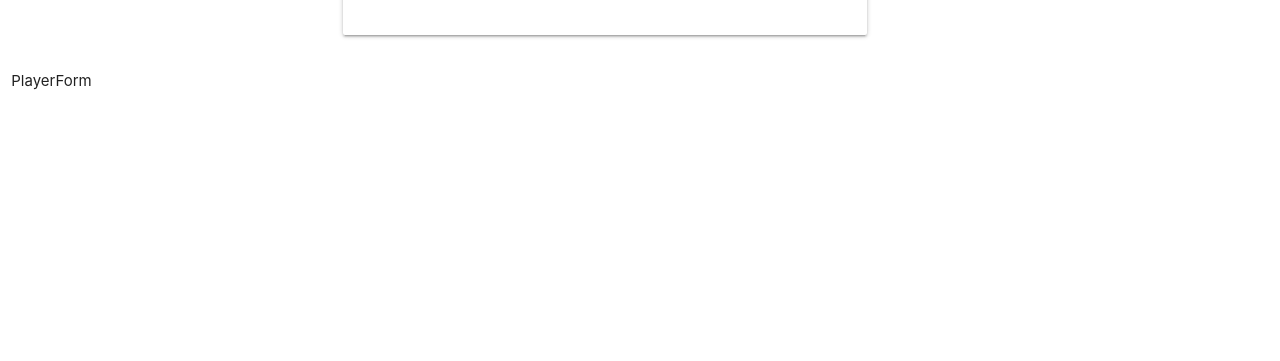
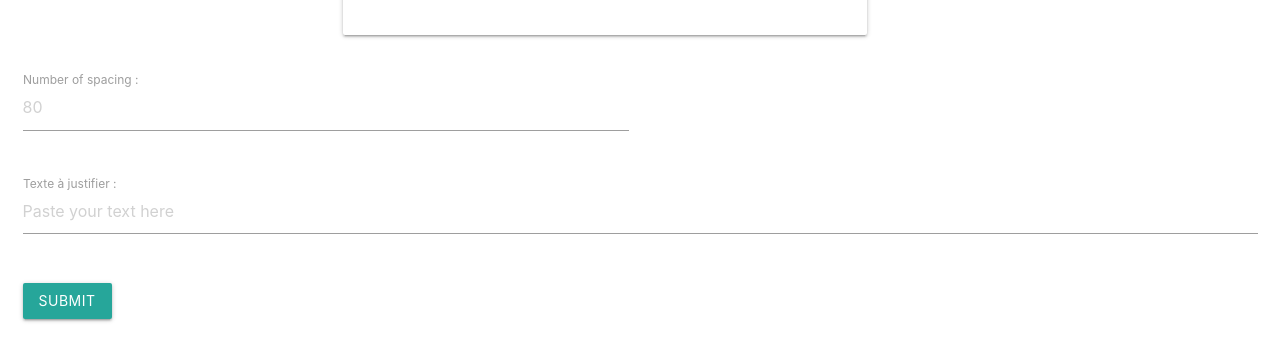
Before and after one commit to ThPch/justify-front, a React (Create React App) app: page / in a window 1280 px wide. Shown: the part 291-652 px from the top of the page. Built offline with nearby package versions, Linux system fonts and the light colour scheme; no server answers.

Commit message:
adding form

```diff
--- a/public/index.html
+++ b/public/index.html
@@ -43,5 +43,6 @@
     -->
     <!-- Compiled and minified JavaScript -->
     <script src="https://cdnjs.cloudflare.com/ajax/libs/materialize/1.0.0/js/materialize.min.js"></script>
+
   </body>
 </html>
--- a/src/Components/Login/LoginForm.js
+++ b/src/Components/Login/LoginForm.js
@@ -1,14 +1,46 @@
 import React from 'react';
+import axios from 'axios';
 
 class LoginForm extends React.Component {
-    constructor(props) {
-        super(props);
-        this.state = {  }
+    submitForm = (event) => {
+        event.preventDefault();
+
+        axios.post('http://localhost:5000/api/justify',
+        {
+            headers: {
+                'Content-Type': "application/json",
+                "Authorization": "Basic " + Buffer.from("credentials.clientId" + ':' + "coucou").toString('base64')
+            },
+            data:{
+                text: this.textJustify.value
+            }
+        })
+        .then((response) => {
+            console.log(response);
+        })
+        .catch((err) => {
+            console.log(err);
+        })
     }
     render() {
-        return ( <div>
-            PlayerForm
-        </div> );
+        return (
+        <form className="col s12" onSubmit={this.submitForm.bind(this)}>
+              <div className="row">
+                <div className="input-field col s6">
+                  <input id="input_number" type="number" data-length="2" placeholder="80"/>
+                  <label htmlFor="input_number">Number of spacing : </label>
+                </div>
+              </div>
+              <div className="row">
+                <div className="input-field col s12">
+                  <textarea id="textJustify" name="textJustify" className="materialize-textarea" data-length="1000" placeholder="Paste your text here" ></textarea>
+                  <label htmlFor="textJustify" >Texte à justifier :</label>
+                </div>
+              </div>
+              <button className="btn waves-effect waves-light" type="submit"
+              name="action">Submit</button>
+        </form>
+        );
     }
 }
 
--- a/src/Components/User/UsersList.js
+++ b/src/Components/User/UsersList.js
@@ -6,7 +6,7 @@ const UsersList = (props) => {
         <ul className="collection">
             <li className="collection-header"><h4>Users fetched from API</h4></li>
             {props.users.map((user) => {
-                return <li className="collection-item" classNamekey={user._id}>
+                return <li className="collection-item" key={user._id}>
                 <span className="title" key={user._id}><strong>ID : </strong> {user._id}</span>
                 <br />
                 <p><strong>Email : </strong>{user.email}</p>
```
